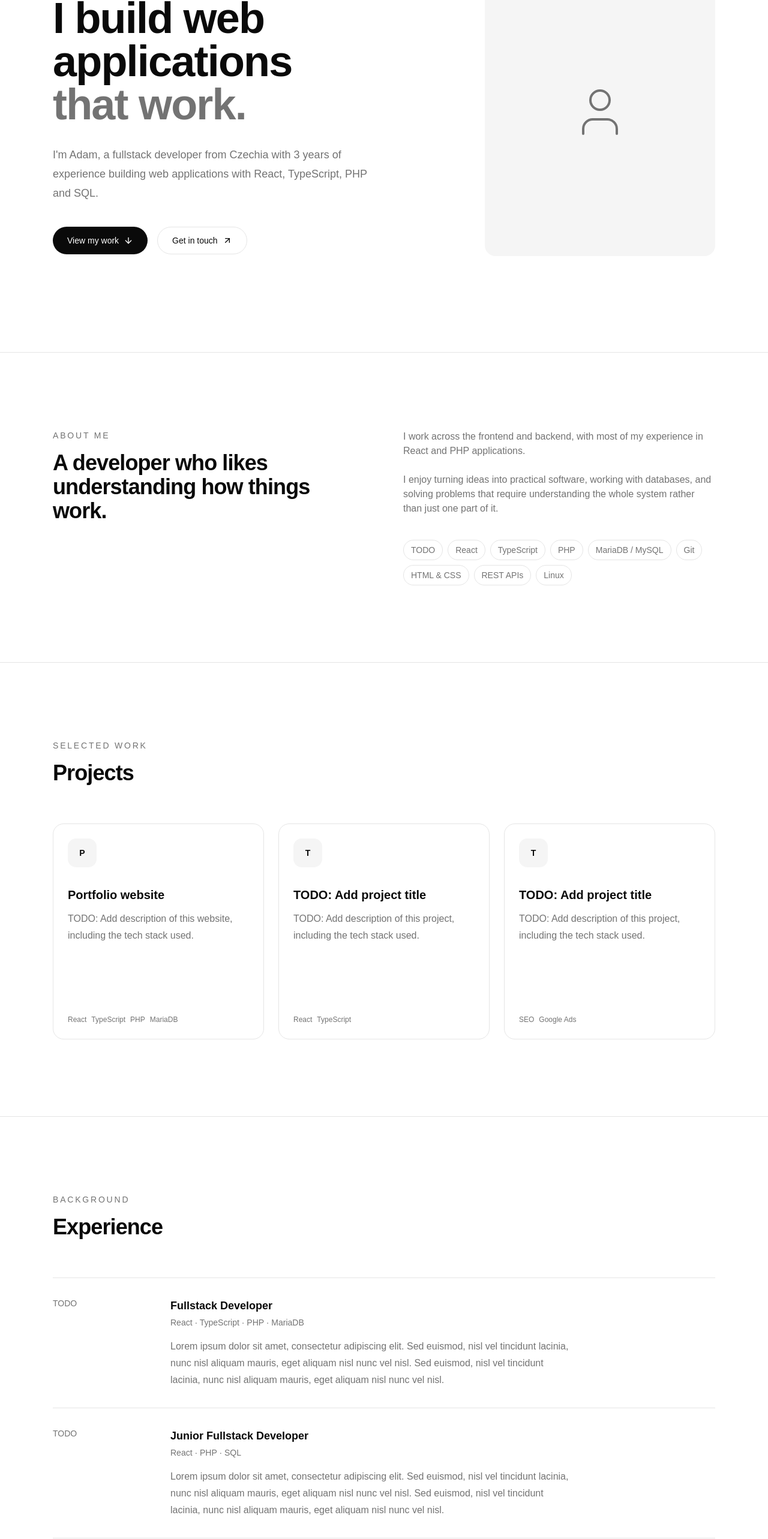
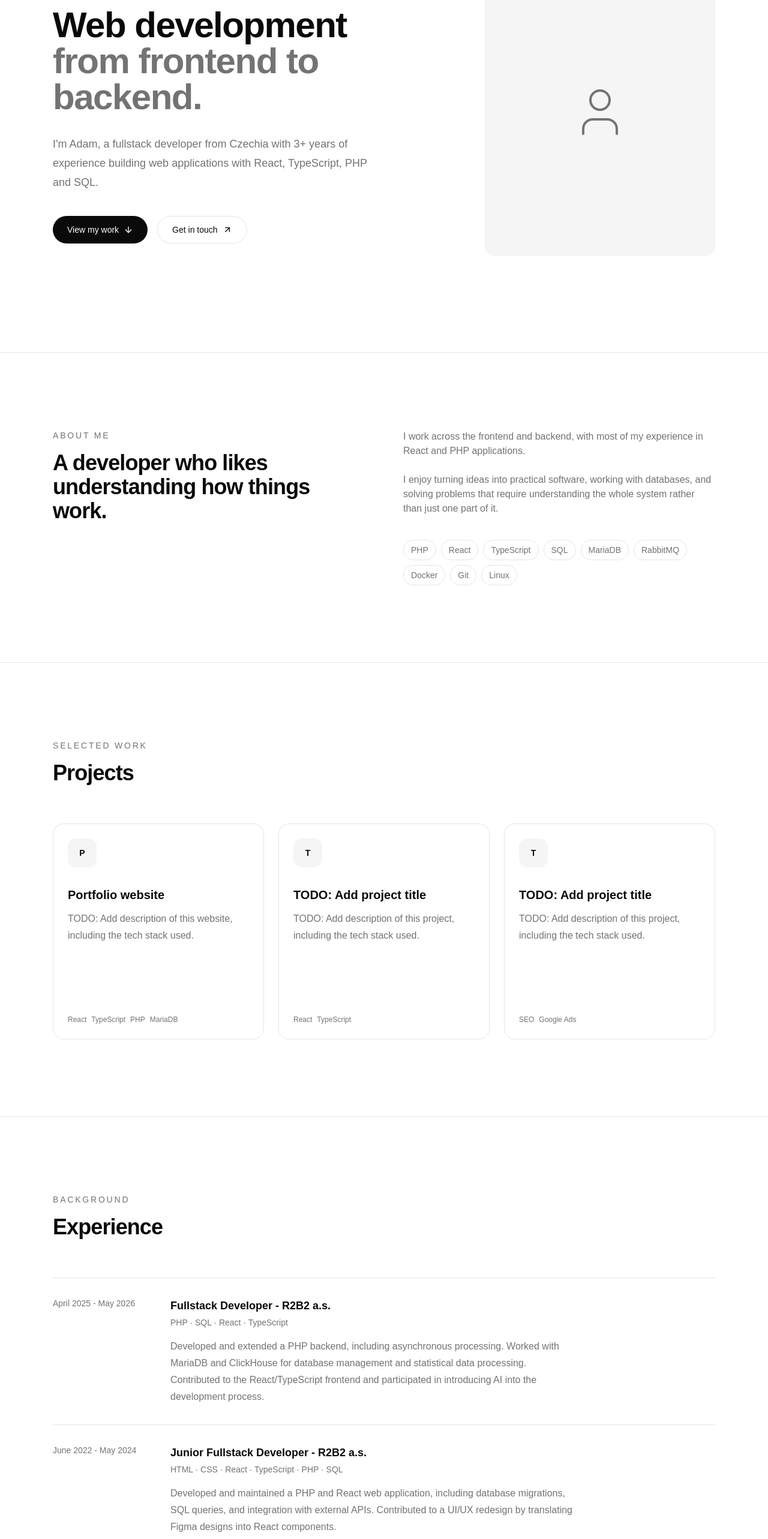
Before and after one commit to Verdanmaer/myPortfolio, a React (Vite) app: page / in a window 1280 px wide. Shown: the part 213-2779 px from the top of the page at 60% size. Built offline with nearby package versions, Linux system fonts and the light colour scheme.

Commit message:
update content

```diff
--- a/src/App.tsx
+++ b/src/App.tsx
@@ -31,14 +31,14 @@ function ProfileImage() {
 }
 
 const skills = [
-  "TODO",
+  "PHP",
   "React",
   "TypeScript",
-  "PHP",
-  "MariaDB / MySQL",
+  "SQL",
+  "MariaDB",
+  "RabbitMQ",
+  "Docker",
   "Git",
-  "HTML & CSS",
-  "REST APIs",
   "Linux",
 ]
 
@@ -84,13 +84,16 @@ function App() {
                   Fullstack Developer
                 </p>
 
-                <h1 className="text-5xl font-bold tracking-tight sm:text-6xl md:text-7xl">
-                  I build web applications
-                  <span className="text-muted-foreground"> that work.</span>
+                <h1 className="text-5xl font-bold tracking-tight sm:text-6xl md:text-6xl">
+                  Web development
+                  <span className="text-muted-foreground">
+                    {" "}
+                    from frontend to backend.
+                  </span>
                 </h1>
 
                 <p className="mt-8 max-w-2xl text-lg leading-8 text-muted-foreground">
-                  I'm Adam, a fullstack developer from Czechia with 3 years of
+                  I'm Adam, a fullstack developer from Czechia with 3+ years of
                   experience building web applications with React, TypeScript,
                   PHP and SQL.
                 </p>
@@ -219,39 +222,44 @@ function App() {
 
             <div className="border-t">
               <div className="grid gap-4 border-b py-8 md:grid-cols-[180px_1fr]">
-                <p className="text-sm text-muted-foreground">TODO</p>
+                <p className="text-sm text-muted-foreground">
+                  April 2025 - May 2026
+                </p>
 
                 <div>
-                  <h3 className="text-lg font-semibold">Fullstack Developer</h3>
+                  <h3 className="text-lg font-semibold">
+                    Fullstack Developer - R2B2 a.s.
+                  </h3>
                   <p className="mt-1 text-sm text-muted-foreground">
-                    React · TypeScript · PHP · MariaDB
+                    PHP · SQL · React · TypeScript
                   </p>
                   <p className="mt-4 max-w-2xl leading-7 text-muted-foreground">
-                    Lorem ipsum dolor sit amet, consectetur adipiscing elit. Sed
-                    euismod, nisl vel tincidunt lacinia, nunc nisl aliquam
-                    mauris, eget aliquam nisl nunc vel nisl. Sed euismod, nisl
-                    vel tincidunt lacinia, nunc nisl aliquam mauris, eget
-                    aliquam nisl nunc vel nisl.
+                    Developed and extended a PHP backend, including asynchronous
+                    processing. Worked with MariaDB and ClickHouse for database
+                    management and statistical data processing. Contributed to
+                    the React/TypeScript frontend and participated in
+                    introducing AI into the development process.
                   </p>
                 </div>
               </div>
 
               <div className="grid gap-4 border-b py-8 md:grid-cols-[180px_1fr]">
-                <p className="text-sm text-muted-foreground">TODO</p>
+                <p className="text-sm text-muted-foreground">
+                  June 2022 - May 2024
+                </p>
 
                 <div>
                   <h3 className="text-lg font-semibold">
-                    Junior Fullstack Developer
+                    Junior Fullstack Developer - R2B2 a.s.
                   </h3>
                   <p className="mt-1 text-sm text-muted-foreground">
-                    React · PHP · SQL
+                    HTML · CSS · React · TypeScript · PHP · SQL
                   </p>
                   <p className="mt-4 max-w-2xl leading-7 text-muted-foreground">
-                    Lorem ipsum dolor sit amet, consectetur adipiscing elit. Sed
-                    euismod, nisl vel tincidunt lacinia, nunc nisl aliquam
-                    mauris, eget aliquam nisl nunc vel nisl. Sed euismod, nisl
-                    vel tincidunt lacinia, nunc nisl aliquam mauris, eget
-                    aliquam nisl nunc vel nisl.
+                    Developed and maintained a PHP and React web application,
+                    including database migrations, SQL queries, and integration
+                    with external APIs. Contributed to a UI/UX redesign by
+                    translating Figma designs into React components.
                   </p>
                 </div>
               </div>
```
